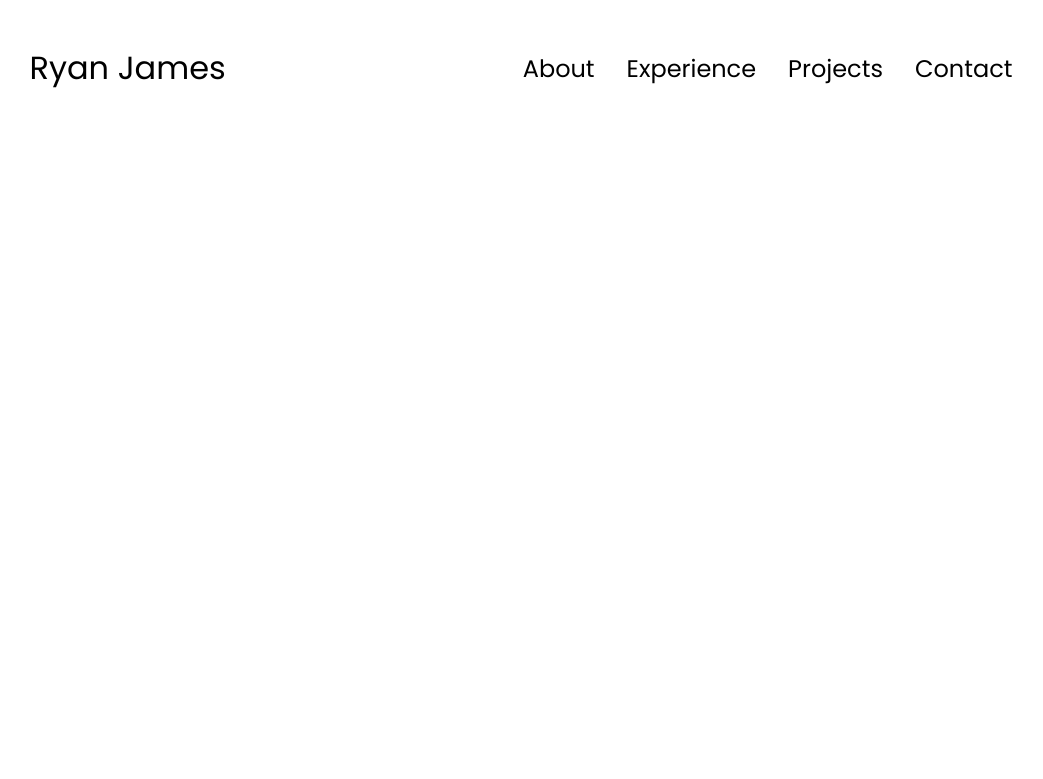
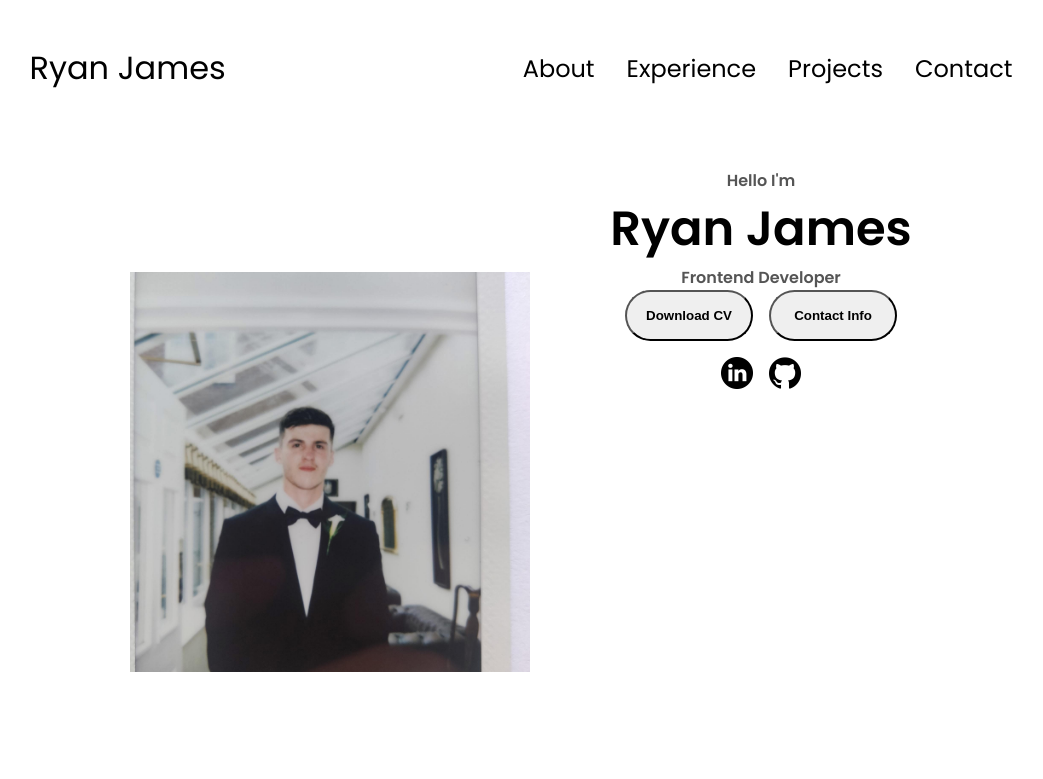
Before and after one commit to RyansCodeSucks/Portfolio-1, a plain HTML site: page index.html in a window 1280 px wide. Shown: the whole page, without its empty margins (119-1162 px from the left). Drawn offline with Linux system fonts and the light colour scheme.

Commit message:
Added Profile picture
,buttons that link to my cv and images that take the user to my socials. all styled in css too

```diff
--- a/index.html
+++ b/index.html
@@ -35,6 +35,28 @@
         </div>
       </div>
     </nav>
+    <section id="profile">
+        <div class="section__pic-container">
+          <img src="./assets/RyanInsta1.png" alt="Ryan James profile picture">
+        </div>
+        <div class="section__text">
+          <p class="section__text__p1">Hello I'm</p>
+          <h1 class="title">Ryan James</h1>
+          <p class="section__text__p1">Frontend Developer</p>
+          <div class="btn-container">
+            <button class="btn btn -color-2" onclick="window.open('./assets/resume-example.pdf')">
+             Download CV</button>
+            <button class="btn btn -color-1" onclick="location.href='./#contact'">
+             Contact Info</button>
+          </div>
+          <div id="socials-container">
+            <img src="./assets/linkedin.png" alt="My Linkedin profile" class="icon"
+            onclick="location.href='https://www.linkedin.com/in/ryan-james-107a6b341/'">
+            <img src="./assets/github.png" alt="My Github profile" class="icon"
+            onclick="location.href='https://github.com/RyansCodeSucks'">
+          </div>
+        </div>
+    </section>
     <script src="script.js"></script>
     <!--<div style="text-align: center;">
         <img id="img" src="/assets/Under-Construction-Sign.png">
--- a/style.css
+++ b/style.css
@@ -144,3 +144,113 @@ a:hover {
 }
 
 /* Sections */
+
+section {
+    padding-top: 4vh;
+    height: 96vh;
+    margin: 0 10rem;
+    box-sizing: border-box;
+    min-height: fit-content;
+}
+
+.section-container {
+    display: flex;
+}
+
+/* Profile Sections */
+
+#profile {
+    display: flex;
+    justify-content: center;
+    gap: 5rem;
+    height: 80vh;
+}
+
+.section__pic-container {
+    display: flex;
+    height: 400px;
+    width: 400px;
+    margin: auto 0;
+}
+
+.section-text {
+    align-self: center;
+    text-align: center;
+}
+
+.section__text p {
+    font-weight: 600;
+}
+
+.section__text__p1 {
+    text-align: center;
+}
+
+.section__text__p2 {
+    font-size: 1.75rem;
+    margin-bottom: 1rem;
+}
+
+.title {
+    font-size: 3rem;
+    text-align: center;
+}
+
+#socials-container {
+    display: flex;
+    justify-content: center;
+    margin-top: 1rem;
+    gap: 1rem;
+}
+
+/* Icons */
+
+.icon {
+    cursor: pointer;
+    height: 2rem;
+}
+
+/* Buttons */
+
+.btn-container {
+    display: flex;
+    justify-content: center;
+    gap: 1rem;
+}
+
+.btn {
+    font-weight: 600;
+    transition: all 300ms ease;
+    padding: 1rem;
+    width: 8rem;
+    border-radius: 2rem;
+}
+
+.btn-color-1, .btn-color-2 {
+    border: #353535 0.1rem solid;
+}
+
+.btn-color-1:hover, .btn-color-2:hover {
+    cursor: pointer;
+}
+
+.btn-color-1, .btn-color-2:hover {
+    background: #353535;
+    color: white;
+}
+
+.btn-color-1:hover {
+    background: #000000;
+}
+
+.btn-color-2 {
+  background: none;
+}
+
+.btn-color-2:hover {
+    border: #ffffff 0.1rem solid;
+}
+
+.btn-container {
+    gap: 1rem;
+}
```
Also changed, not shown: assets/RyanInsta1.png (added), assets/profile-pic.png (added), 1 other file.
